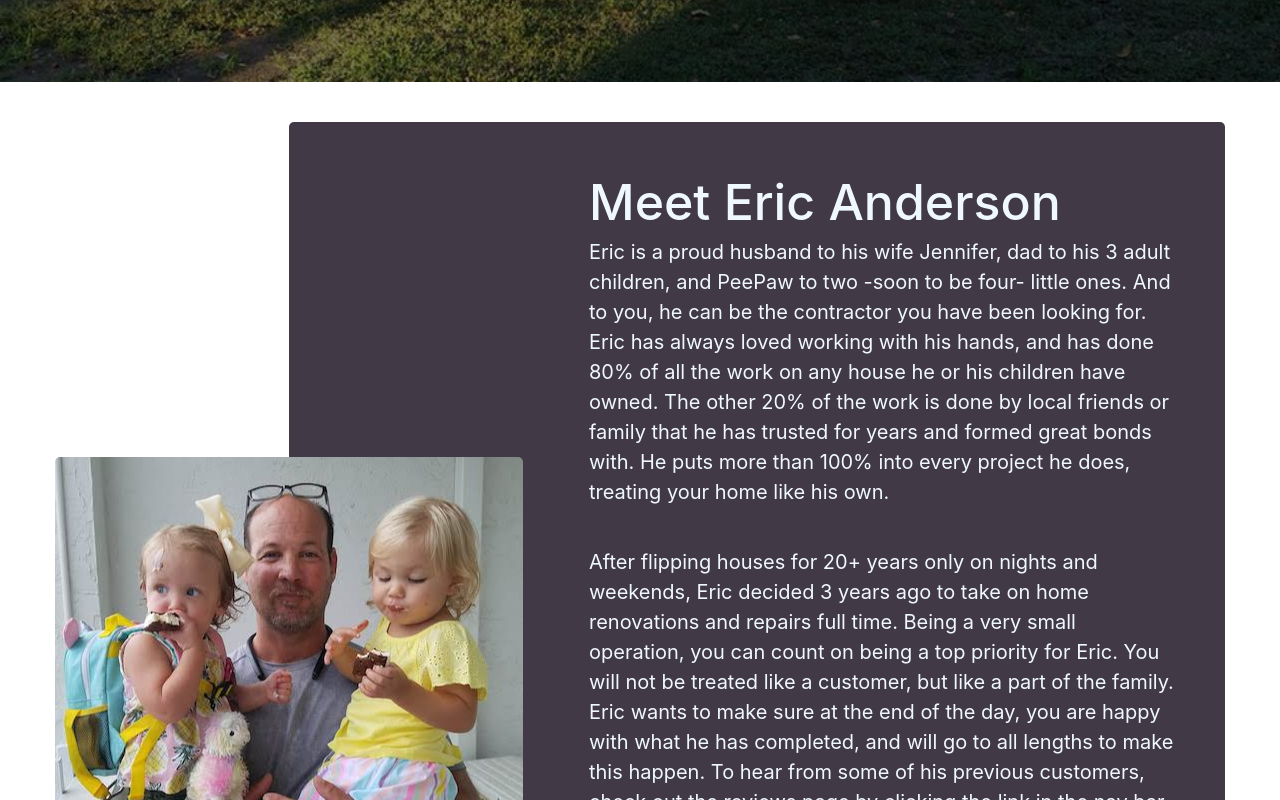
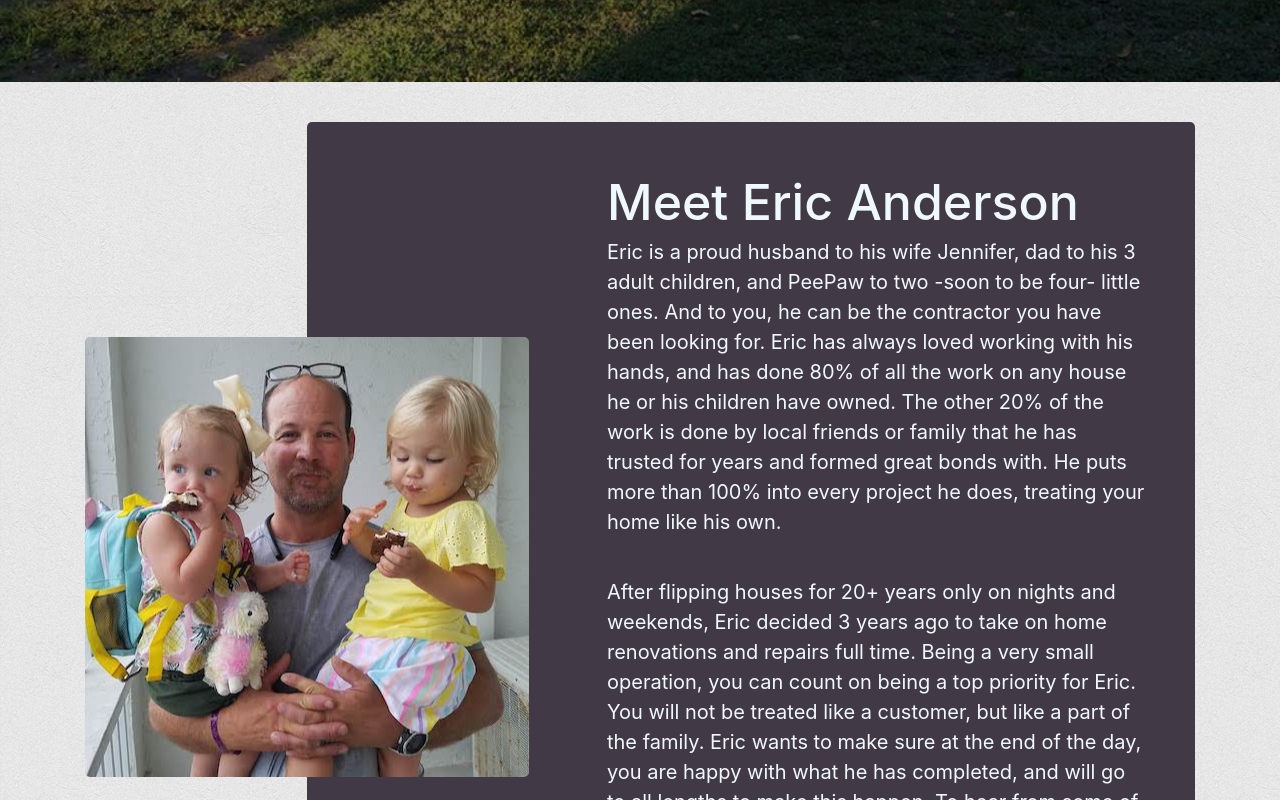
Before and after one commit to anderam17/anderson-renovations-repairs, a React (Create React App) app: page / in a window 1280 px wide. Shown: the part 600-1400 px from the top of the page. Built offline with nearby package versions, Linux system fonts and the light colour scheme.

Commit message:
styling changes, added subtle background pattern

```diff
--- a/src/Components/MeetEric/MeetEric.css
+++ b/src/Components/MeetEric/MeetEric.css
@@ -1,13 +1,14 @@
+body{
+    background-image: url("../../assets/concrete.png");
+}
 #meet-eric-container{
-    max-width: 1200px;
-    margin: 40px auto auto 0;
-    margin-right: auto;
-    margin-left: auto;
+    /* max-width: 1200px; */
+    margin: 40px auto 0 auto;
     padding-right: 15px;
     padding-left: 15px;
-    /* height: 900px; */
 }
 .meet-eric-wrapper{
+    height: 80%;
 }
 h1 {
     font-size: 50px !important;
@@ -25,7 +26,7 @@ h1 {
 .meet-eric-left{
     float: left;
     position: relative;
-    bottom: 450px;
+    bottom: 600px;
     left: 0px;
 
     width: 40%;
```
Also changed, not shown: src/assets/concrete.png (added).
